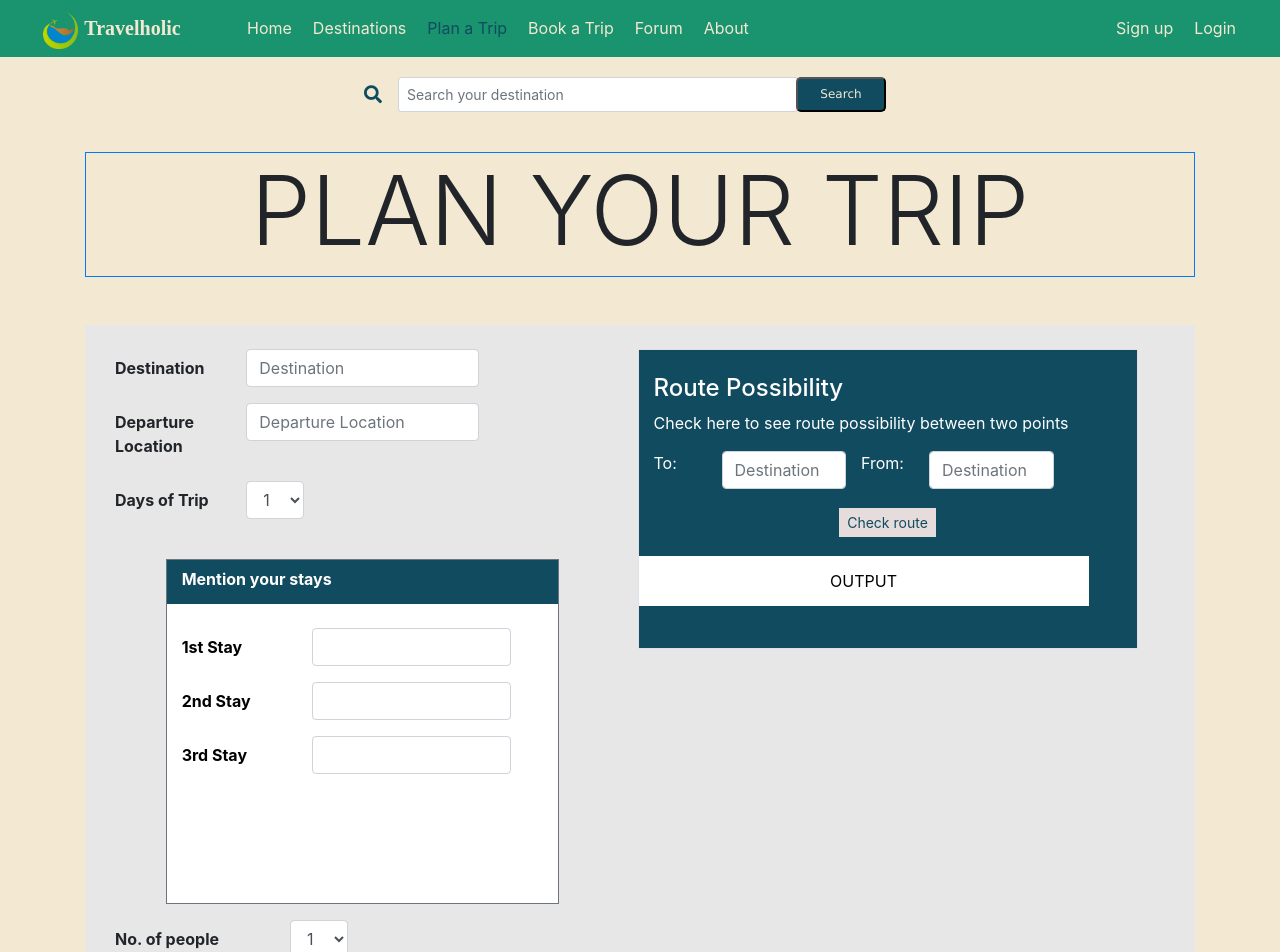
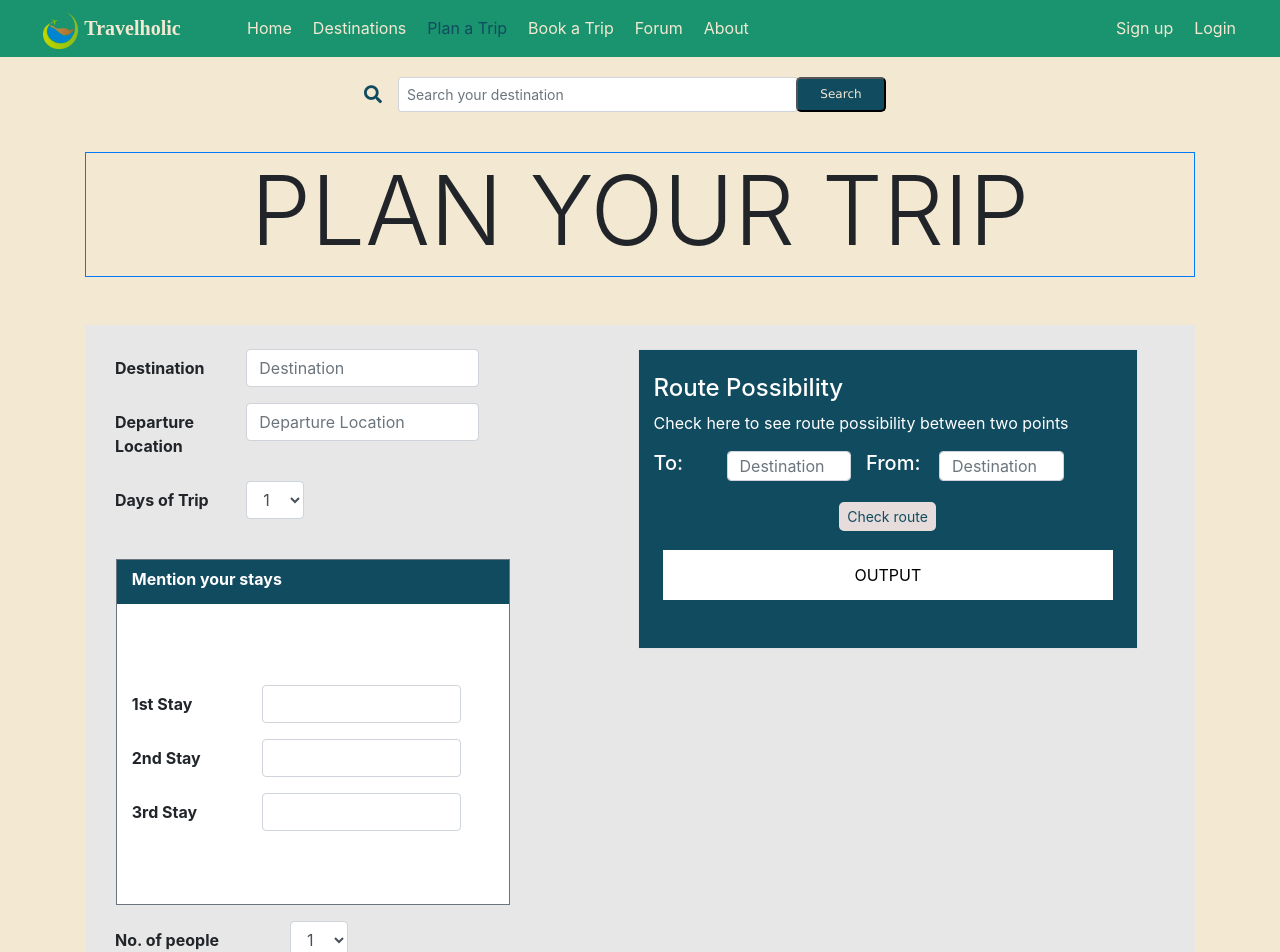
Before and after one commit to AsadGohar/travelholic, a React (Create React App) app: page /planatrip in a window 1280 px wide. Shown: the top 952 px of the page. Built offline with nearby package versions, Linux system fonts and the light colour scheme.

Commit message:
correction-plan-a-trip

```diff
--- a/src/components/plan-a-trip/Plan-a-Trip.css
+++ b/src/components/plan-a-trip/Plan-a-Trip.css
@@ -13,16 +13,20 @@
     height: 300.5px;
     background-color: white;
     align-content: center;
+    margin-left: 3%;
+
 }
 
 #stay-textarea {
-    padding-left: 0%s;
+    padding-left: 0%;
+
 }
 
 #stays-container-heading {
     background-color: #114B5F;
     color: white;
     height: 45px;
+    margin-left: 3%;
 
 }
 
@@ -46,6 +50,7 @@
     color: black;
     background-color: white;
     align-content: center;
+    margin-left: 3%;
 
 }
 
@@ -64,6 +69,7 @@
     height: 300px;
     width: 400px;
     background-color: white;
+    margin-left: 3%;
 }
 
 .route-possibility {
@@ -77,6 +83,8 @@
     background-color: rgb(230, 220, 220);
     color: #114B5F;
     border: solid #114B5F;
+    border-radius: 8px;
+
 
 }
 
@@ -86,4 +94,10 @@
     background-color: white;
     color: black;
     align-content: center;
+    margin-left: 2%;
 }
+
+.route-btn{
+    height: 30px;
+    margin-left: 5px;
+}
--- a/src/components/plan-a-trip/PlanATripA.js
+++ b/src/components/plan-a-trip/PlanATripA.js
@@ -41,7 +41,7 @@ function PlanATripA() {
             </div>
 
 
-            <div className="container-fluid col-md-9 justify-content-left border border-top-0 border-secondary" id="stays-container-content">
+            <div className="container-fluid col-md-9  border border-top-0 border-secondary" id="stays-container">
                <br />
                <div className="form-group row">
                   <label className=" col-form-label col-md-4 font-weight-bold justify-content-center">1st Stay</label>
--- a/src/components/plan-a-trip/PlanATripB.js
+++ b/src/components/plan-a-trip/PlanATripB.js
@@ -11,11 +11,11 @@ function PlanATripB() {
                 <p>Check here to see route possibility between two points</p>
 
                 <div className="form-group row">
-                    <label className="col-md-2">To:</label>
-                    <input type="text" className="form-control col-md-3" placeholder="Destination" />
+                    <h5 className="col-md-2">To:</h5>
+                    <input type="text" className="form-control col-md-3 route-btn" placeholder="Destination" />
 
-                    <label className="col-md-2">From:</label>
-                    <input type="text" className="form-control col-md-3" placeholder="Destination" />
+                    <h5 className="col-md-2">From:</h5>
+                    <input type="text" className="form-control col-md-3 route-btn" placeholder="Destination" />
 
                 </div>
 
```
Also changed, not shown: 1 other file (tests, documents, lock files or other folders).
